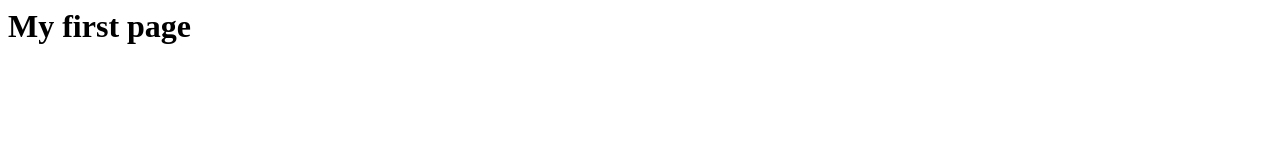
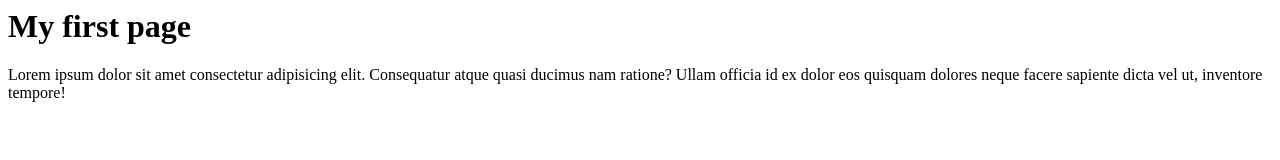
Before and after one commit to nikibrown/testing-out-git, a plain HTML site: page index.html in a window 1280 px wide. Drawn offline with Linux system fonts and the light colour scheme.

Commit message:
added content

```diff
--- a/index.html
+++ b/index.html
@@ -6,6 +6,9 @@
 
 <body>
     <h1>My first page</h1>
+
+    <p>Lorem ipsum dolor sit amet consectetur adipisicing elit. Consequatur atque quasi ducimus nam ratione? Ullam
+        officia id ex dolor eos quisquam dolores neque facere sapiente dicta vel ut, inventore tempore!</p>
 </body>
 
 </html>
```
